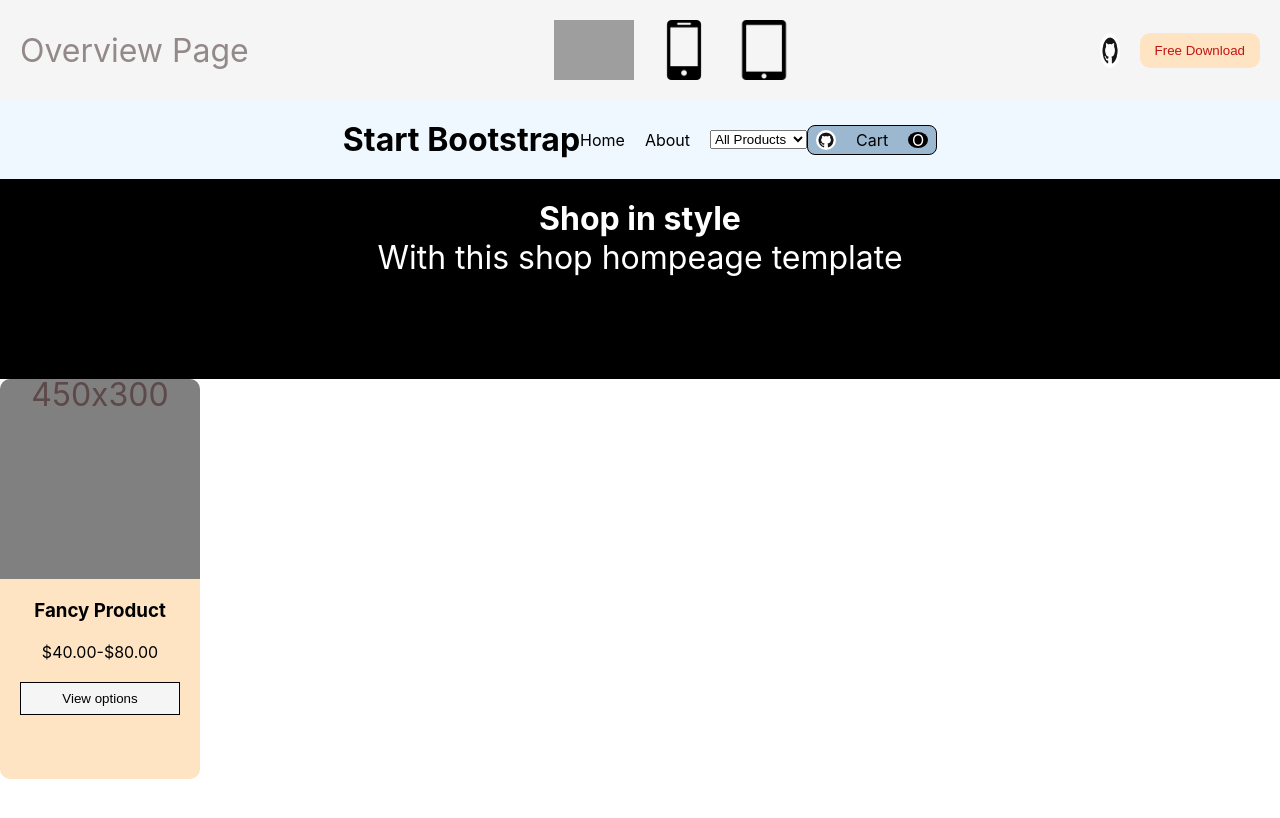
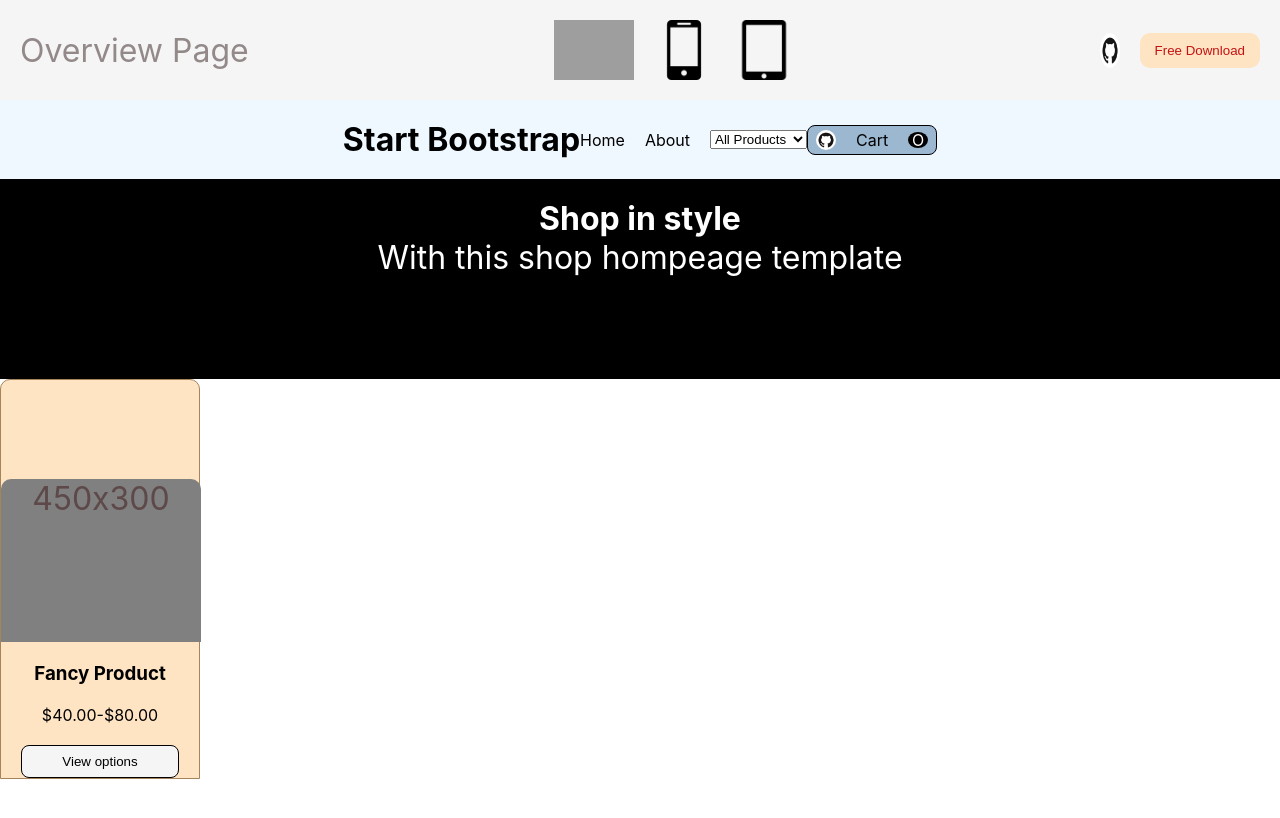
Before and after one commit to Juratbekdasturchi/vazifatort, a React (Create React App) app: page / in a window 1280 px wide. Shown: the top 818 px of the page. Built offline with nearby package versions, Linux system fonts and the light colour scheme; grey boxes are pictures that could not be loaded.

Commit message:
Inirasacasc

```diff
--- a/src/App.css
+++ b/src/App.css
@@ -1,4 +1,4 @@
- *{
+ * {
    margin: 0;
    padding: 0;
    box-sizing: border-box;
@@ -11,7 +11,8 @@
    background-color: whitesmoke;
    align-items: center;
  }
-.pcha{
+
+ .pcha {
    color: rgb(147, 137, 137);
  }
 
@@ -115,7 +116,9 @@
  .card {
    width: 200px;
    height: 400px;
-  border-radius: 10px;
+   border: 1px solid rgb(166, 132, 91);
+   border-top-left-radius: 10px;
+   border-top-right-radius: 10px;
    background-color: bisque;
    display: flex;
    flex-direction: column;
@@ -130,9 +133,7 @@
    background-color: grey;
    border-top-left-radius: 10px;
    border-top-right-radius: 10px;
-  line-height: 100%;
-  align-items: center;
-
+   margin-top: 50%;
  }
 
 
@@ -141,5 +142,6 @@
    padding: 8px 16px;
    border: 1px solid black;
    margin: 0 20px;
+   border-radius: 8px;
    /* margin-top: 40px; */
  }
```
Lines whose indentation alone changed are shown as unchanged.
